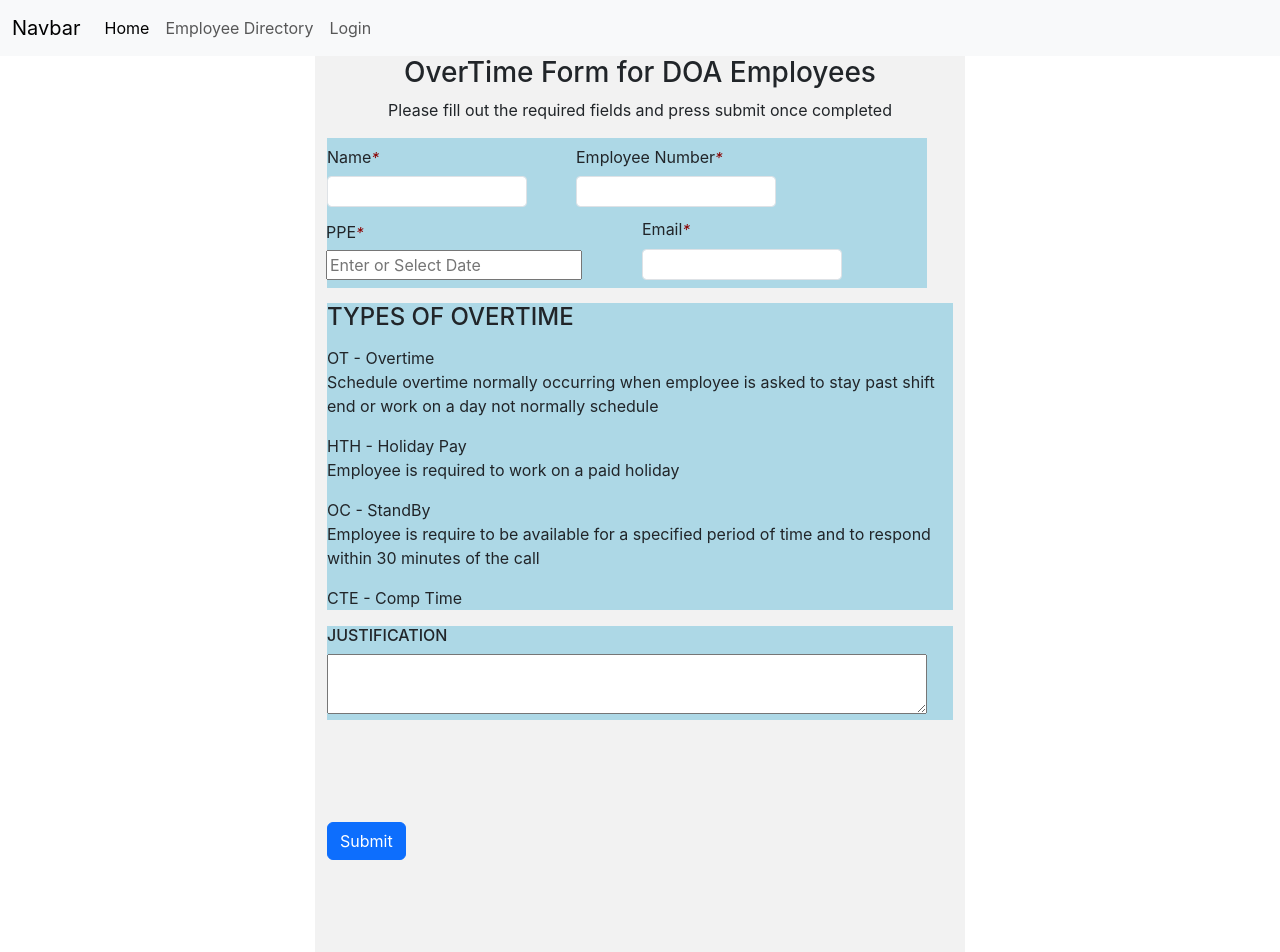
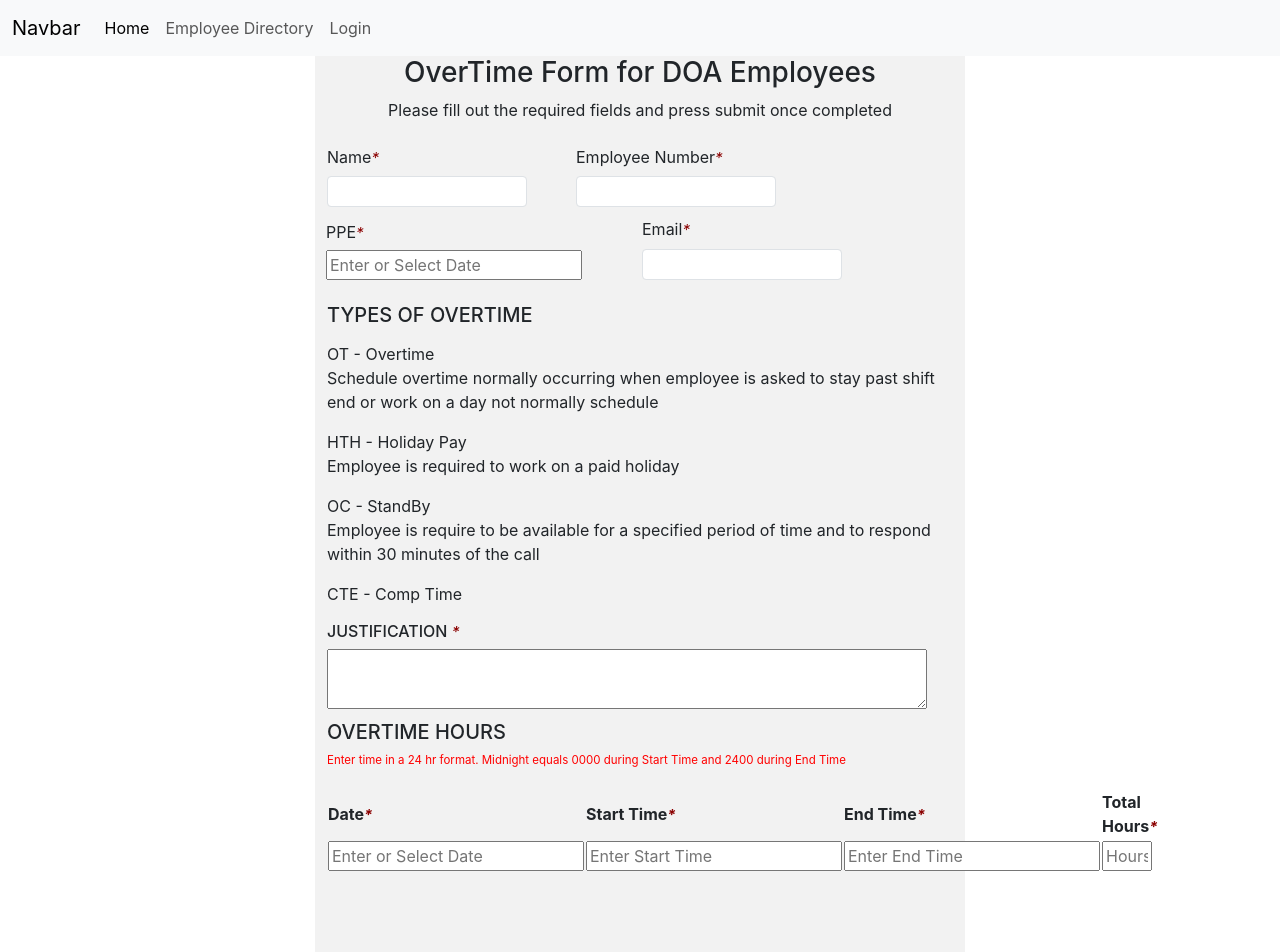
Before and after one commit to obels/doa, a React (Create React App) app: page /forms/overtime in a window 1280 px wide. Shown: the top 952 px of the page. Built offline with nearby package versions, Linux system fonts and the light colour scheme.

Commit message:
Added Date/Time table on OverTime Form

```diff
--- a/src/components/forms/overtime/dateTable.js
+++ b/src/components/forms/overtime/dateTable.js
@@ -1,33 +1,68 @@
+import DatePicker from "react-datepicker";
+import { useState } from "react";
+
 const DateTable = () => {
-  const tableHeader = [
-    "Date",
-    "Start Hour",
-    "Start Minute",
-    "End Hour",
-    "End Minute",
-    "Hours",
-  ];
+  const tableHeader = ["Date", "Start Time", "End Time", "Total Hours"];
+  const [date, setDate] = useState();
+  const [startTime, setStartTime] = useState();
+  const [endTime, setEndTime] = useState();
+  const [totalHours, setTotalHours] = useState();
 
   console.log(tableHeader);
-
+  console.log(date);
   return (
     <div>
-      <table>
+      <table className="table-border">
+        <thead>
+          <tr>
+            {tableHeader.map((header) => (
+              <th key={header}>
+                {header}
+                <i
+                  className="cog-asterisk"
+                  style={{ fontSize: 15, color: "darkred" }}
+                  aria-hidden="true"
+                >
+                  *
+                </i>
+              </th>
+            ))}
+          </tr>
+        </thead>
         <tbody>
           <tr>
-            {tableHeader.map((header) => {
-              <th>{header}</th>;
-            })}
-          </tr>
-        </tbody>
-        <tbody>
-          <tr>
-            <td></td>
-            <td></td>
-            <td></td>
-            <td></td>
-            <td></td>
-            <td></td>
+            <td>
+              <DatePicker
+                selected={date}
+                onChange={(e) => setDate(e)}
+                placeholderText="Enter or Select Date"
+                isClearable
+              />
+            </td>
+            <td>
+              <input
+                type="text"
+                value={startTime}
+                onChange={(e) => setStartTime(e.target.value)}
+                placeholder="Enter Start Time"
+              />
+            </td>
+            <td>
+              <input
+                type="text"
+                value={endTime}
+                onChange={(e) => setEndTime(e.target.value)}
+                placeholder="Enter End Time"
+              />
+            </td>
+            <td>
+              <input
+                value={(endTime - startTime) / 100 || ""}
+                style={{ width: 50 }}
+                placeholder="Hours"
+                type="text"
+              />
+            </td>
           </tr>
         </tbody>
       </table>
--- a/src/components/forms/overtime/informationText.js
+++ b/src/components/forms/overtime/informationText.js
@@ -1,8 +1,8 @@
 const Information = () => {
   return (
-    <div style={{ backgroundColor: "lightblue" }}>
+    <div>
       <div style={{ marginTop: 15, marginBottom: 15 }}>
-        <h4> TYPES OF OVERTIME</h4>
+        <h5> TYPES OF OVERTIME</h5>
       </div>
       <div>
         <span>
--- a/src/components/forms/overtime/overTime.jsx
+++ b/src/components/forms/overtime/overTime.jsx
@@ -23,10 +23,7 @@ const OverTime = () => {
               completed
             </p>
           </div>
-          <div
-            className="input-group "
-            style={{ height: 150, width: 600, backgroundColor: "lightblue" }}
-          >
+          <div className="input-group " style={{ height: 150, width: 600 }}>
             <div className="input-group">
               <div style={{ marginRight: 50 }}>
                 <Input name="Name" style={{ width: 200 }} />
@@ -54,15 +51,31 @@ const OverTime = () => {
             <Information />
           </div>
 
-          <div style={{ backgroundColor: "lightblue" }}>
-            <h6>JUSTIFICATION</h6>
+          <div>
+            <h6>
+              JUSTIFICATION{" "}
+              <i
+                className="cog-asterisk"
+                style={{ fontSize: 15, color: "darkred" }}
+                aria-hidden="true"
+              >
+                *
+              </i>
+            </h6>
             <textarea
               value={reason}
               onChange={(e) => setReason(e.target.value)}
               style={{ width: 600, height: 60 }}
             ></textarea>
           </div>
-          <div>
+          <div style={{ marginTop: 5 }}>
+            <h5>OVERTIME HOURS</h5>
+            <p style={{ fontSize: 11.5, color: "red" }}>
+              Enter time in a 24 hr format. Midnight equals 0000 during Start
+              Time and 2400 during End Time
+            </p>
+          </div>
+          <div style={{ marginTop: 20, width: 630 }}>
             <DateTable />
           </div>
           <div>
```
